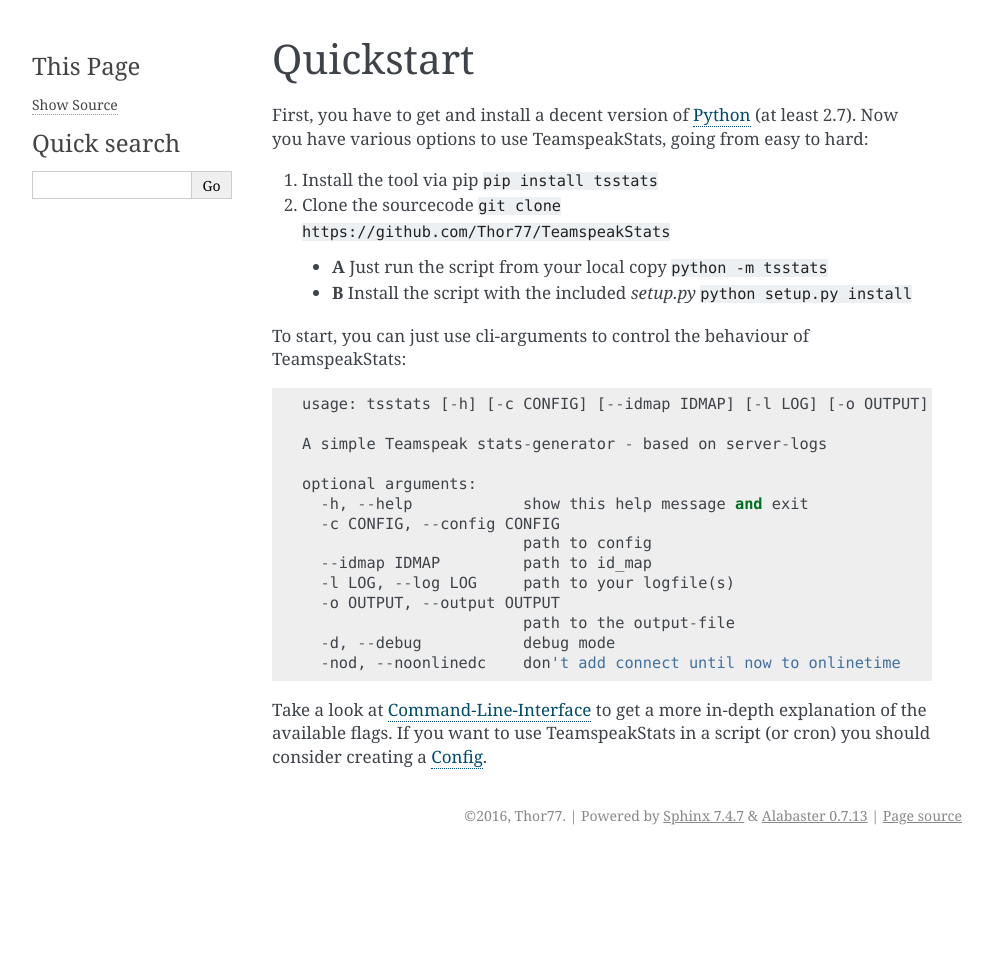
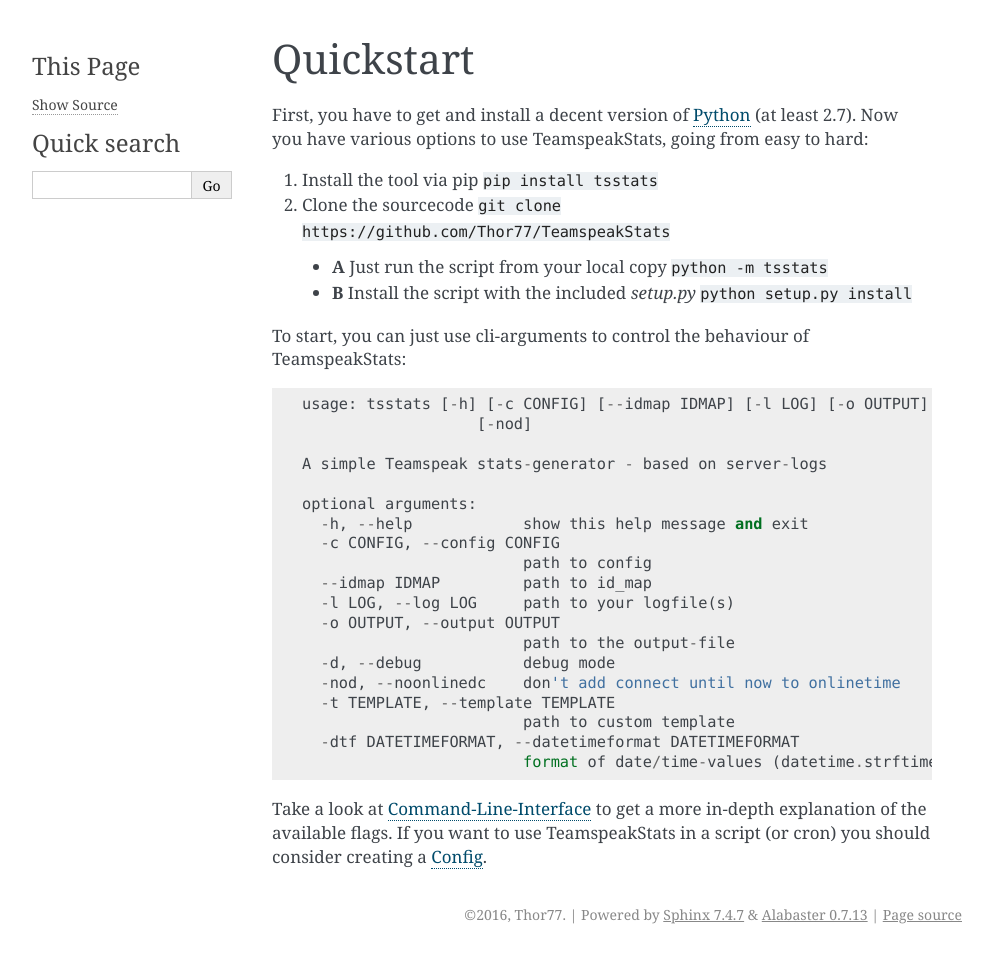
Before and after one commit to Thor77/TeamspeakStats, a Sphinx documentation site: the page built from docs/source/quickstart.rst, in a window 1280 px wide. Shown: the whole page, without its empty margins (148-1141 px from the left). Built offline with Sphinx 7.4.7, drawn with Linux system fonts in a browser that asks for light colours; before the commit the page ends 900 px from its top, so only the background shows below that.

Commit message:
Update cli help output

```diff
--- a/docs/source/quickstart.rst
+++ b/docs/source/quickstart.rst
@@ -11,7 +11,8 @@
 
 To start, you can just use cli-arguments to control the behaviour of TeamspeakStats::
 
-  usage: tsstats [-h] [-c CONFIG] [--idmap IDMAP] [-l LOG] [-o OUTPUT] [-d] [-nod]
+  usage: tsstats [-h] [-c CONFIG] [--idmap IDMAP] [-l LOG] [-o OUTPUT] [-d]
+                     [-nod]
 
   A simple Teamspeak stats-generator - based on server-logs
 
@@ -25,6 +26,10 @@
                           path to the output-file
     -d, --debug           debug mode
     -nod, --noonlinedc    don't add connect until now to onlinetime
+    -t TEMPLATE, --template TEMPLATE
+                          path to custom template
+    -dtf DATETIMEFORMAT, --datetimeformat DATETIMEFORMAT
+                          format of date/time-values (datetime.strftime)
 
 Take a look at :doc:`cli` to get a more in-depth explanation of the available flags.
 If you want to use TeamspeakStats in a script (or cron) you should consider creating
```
